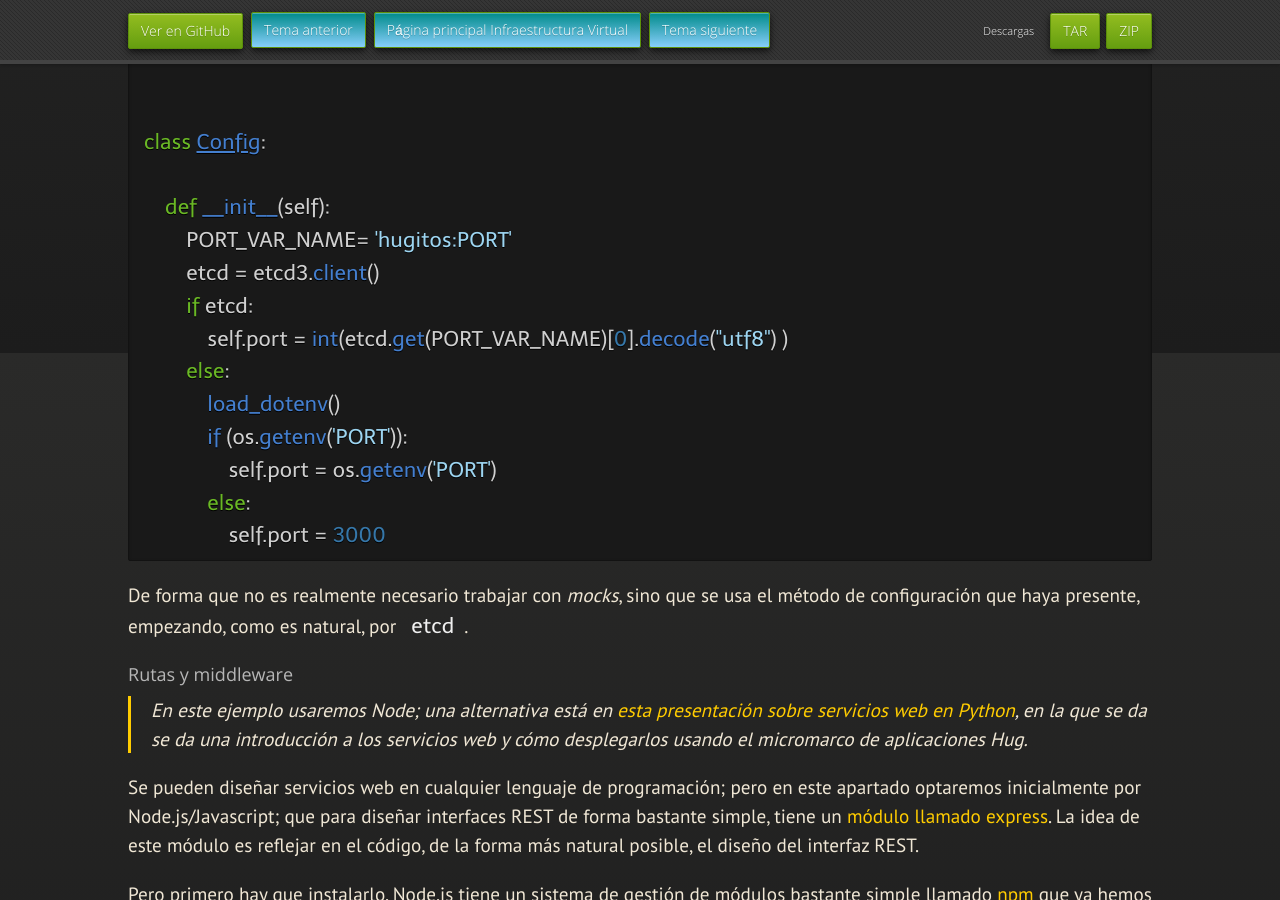
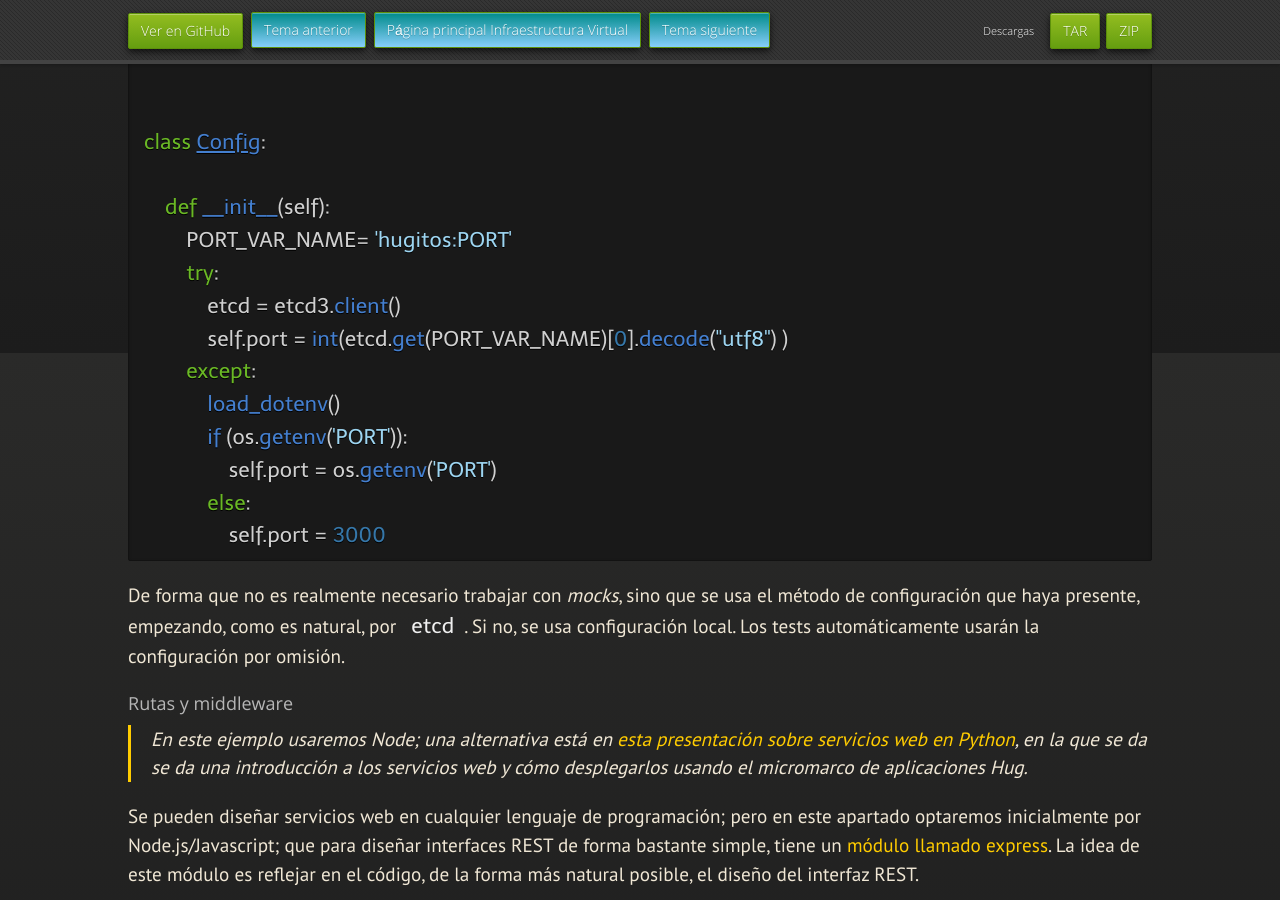
Before and after one commit to JJ/IV, a Jekyll site: the page built from documentos/temas/Microservicios.md, in a window 1280 px wide and 900 px high, scrolled down 4147 px. Built offline with Jekyll 4.4.1, drawn with Linux system fonts in a browser that asks for light colours; nearby versions of some CDN libraries; some web fonts are replaced; our own code applies the rules of GitHub Pages for plain Markdown files.

Commit message:
Sync documentos/temas/Microservicios.md de master a gh-pages

```diff
--- a/documentos/temas/Microservicios.md
+++ b/documentos/temas/Microservicios.md
@@ -198,10 +198,10 @@ class Config:
 
     def __init__(self):
         PORT_VAR_NAME= 'hugitos:PORT'
-        etcd = etcd3.client()
-        if etcd:
+        try:
+            etcd = etcd3.client()
             self.port = int(etcd.get(PORT_VAR_NAME)[0].decode("utf8") )
-        else:
+        except:
             load_dotenv()
             if (os.getenv('PORT')):
                 self.port = os.getenv('PORT')
@@ -211,7 +211,8 @@ class Config:
 
 De forma que no es realmente necesario trabajar con *mocks*, sino que
 se usa el método de configuración que haya presente, empezando, como
-es natural, por `etcd`.
+es natural, por `etcd`. Si no, se usa configuración local. Los tests
+automáticamente usarán la configuración por omisión.
 
 ### Rutas y middleware
 
```
